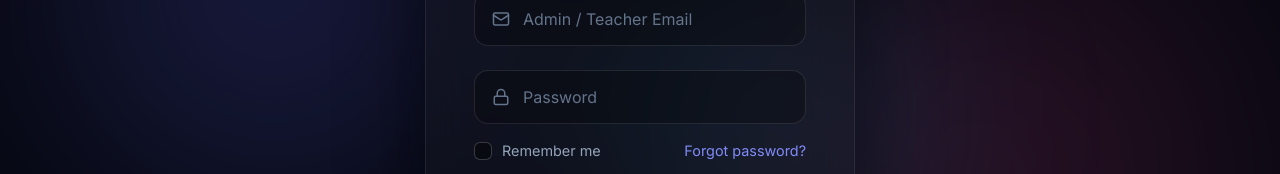
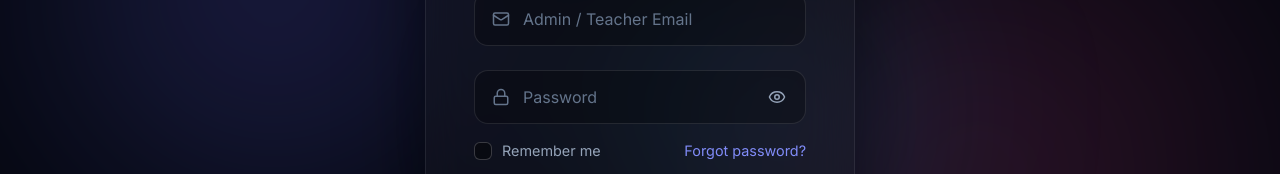
Before and after one commit to Sahilkr0225/Saksham, a React (Vite) app in the folder frontend/: page /login in a window 1280 px wide. Shown: the part 334-508 px from the top of the page. Built offline with nearby package versions, Linux system fonts and the light colour scheme; no server answers.

Commit message:
feat(auth): add password visibility toggle eye button to portal sign-in

```diff
--- a/frontend/src/pages/Login.module.css
+++ b/frontend/src/pages/Login.module.css
@@ -172,6 +172,36 @@
     color: #818cf8;
 }
 
+.passwordInput {
+  padding-right: 50px;
+}
+
+.eyeBtn {
+  position: absolute;
+  right: 14px;
+  background: transparent;
+  border: none;
+  color: #94a3b8;
+  cursor: pointer;
+  display: flex;
+  align-items: center;
+  justify-content: center;
+  padding: 6px;
+  border-radius: 8px;
+  transition: all 0.2s ease;
+  z-index: 2;
+}
+
+.eyeBtn:hover {
+  color: #ffffff;
+  background: rgba(255, 255, 255, 0.1);
+  transform: scale(1.08);
+}
+
+.eyeBtn:active {
+  transform: scale(0.96);
+}
+
 /* Options */
 .optionsRow {
   display: flex;
--- a/frontend/src/pages/Login.tsx
+++ b/frontend/src/pages/Login.tsx
@@ -1,6 +1,6 @@
 import React, { useState } from 'react';
 import { useNavigate } from 'react-router-dom';
-import { Mail, Lock, ArrowRight } from 'lucide-react';
+import { Mail, Lock, ArrowRight, Eye, EyeOff } from 'lucide-react';
 import styles from './Login.module.css';
 import { useAuth } from '../context/AuthContext';
 
@@ -9,6 +9,7 @@ const Login: React.FC = () => {
   const { login } = useAuth();
   const [email, setEmail] = useState('');
   const [password, setPassword] = useState('');
+  const [showPassword, setShowPassword] = useState(false);
   const [isSubmitting, setIsSubmitting] = useState(false);
   const [errorMessage, setErrorMessage] = useState<string | null>(null);
 
@@ -79,13 +80,23 @@ const Login: React.FC = () => {
               <Lock size={18} />
             </div>
             <input
-              type="password"
+              type={showPassword ? 'text' : 'password'}
               placeholder="Password"
-              className={styles.input}
+              className={`${styles.input} ${styles.passwordInput}`}
               value={password}
               onChange={(e) => setPassword(e.target.value)}
               required
             />
+            <button
+              type="button"
+              className={styles.eyeBtn}
+              onClick={() => setShowPassword((prev) => !prev)}
+              aria-label={showPassword ? 'Hide password' : 'Show password'}
+              title={showPassword ? 'Hide password' : 'Show password'}
+              tabIndex={-1}
+            >
+              {showPassword ? <EyeOff size={18} /> : <Eye size={18} />}
+            </button>
           </div>
 
           <div className={styles.optionsRow}>
```
Also changed, not shown: frontend/src/pages/Students.module.css (+21 -5 lines).
